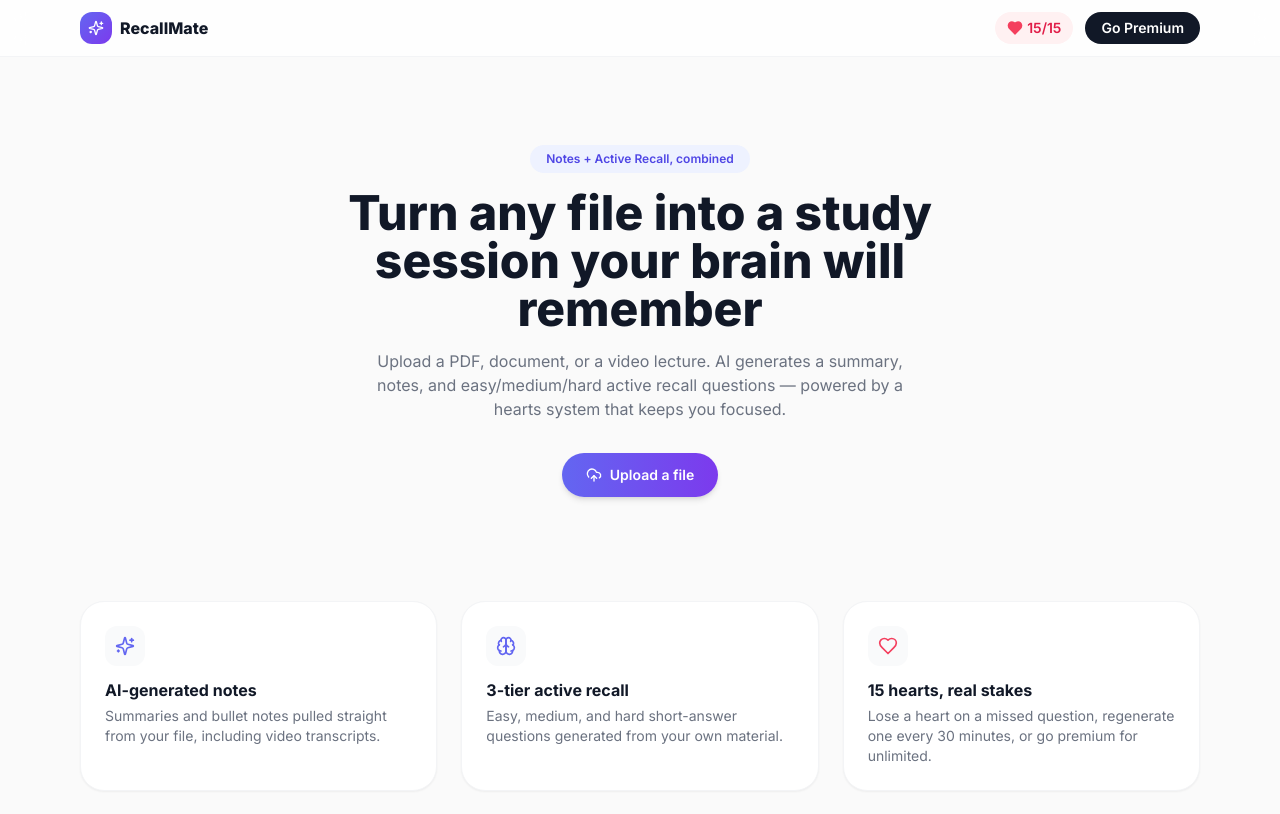
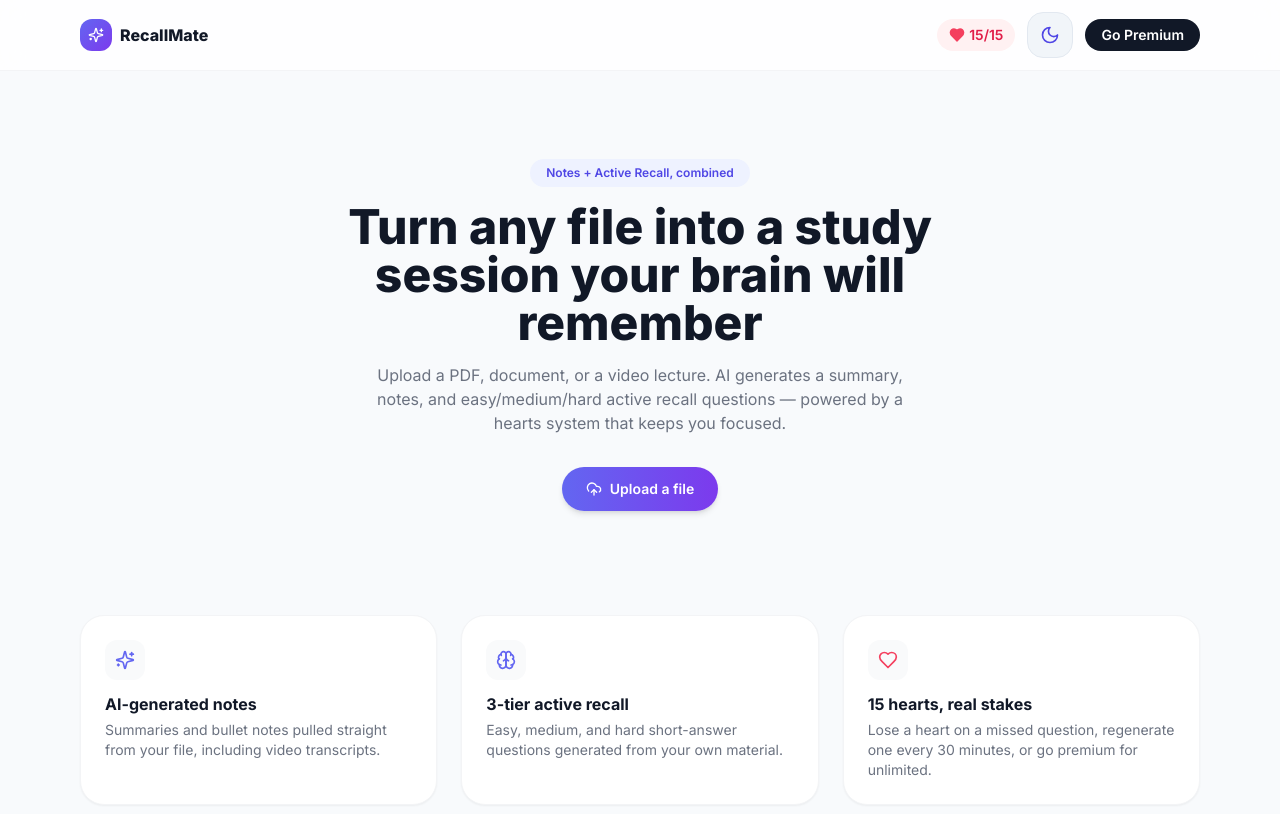
Before and after one commit to mmmedea/Recallmate, a Next.js app: page / in a window 1280 px wide. Shown: the top 814 px of the page. Built offline with nearby package versions, Linux system fonts and the light colour scheme.

Commit message:
Add ThemeProvider and ThemeToggle to Navbar

```diff
--- a/app/layout.tsx
+++ b/app/layout.tsx
@@ -2,21 +2,23 @@ import type { Metadata } from "next";
 import { Inter } from "next/font/google";
 import "@/app/globals.css";
 import Navbar from "@/components/Navbar";
+import { ThemeProvider } from "@/components/ThemeProvider";
 
 const inter = Inter({ subsets: ["latin"] });
 
 export const metadata: Metadata = {
-  title: "RecallMate — Study Smarter with AI",
-  description:
-    "Upload notes, slides, or videos and let AI turn them into active recall questions."
+  title: "RecallMate – Study Smarter with AI",
+  description: "Upload notes, slides and let AI turn them into active recall questions.",
 };
 
 export default function RootLayout({ children }: { children: React.ReactNode }) {
   return (
-    <html lang="en">
-      <body className={`${inter.className} bg-[#fafafa] text-gray-900`}>
-        <Navbar />
-        <main className="mx-auto max-w-6xl px-4 pb-20 pt-6">{children}</main>
+    <html lang="en" suppressHydrationWarning>
+      <body className={`${inter.className} bg-slate-50 dark:bg-slate-950 text-slate-900 dark:text-slate-100 transition-colors duration-200`}>
+        <ThemeProvider attribute="class" defaultTheme="system" enableSystem>
+          <Navbar />
+          <main className="mx-auto max-w-6xl px-4 pb-20 pt-6">{children}</main>
+        </ThemeProvider>
       </body>
     </html>
   );
--- a/components/Navbar.tsx
+++ b/components/Navbar.tsx
@@ -5,6 +5,7 @@ import Link from "next/link";
 import { Sparkles } from "lucide-react";
 import HeartsDisplay from "./HeartsDisplay";
 import PremiumModal from "./PremiumModal";
+import ThemeToggle from "./ThemeToggle";
 import { useAppStore } from "@/lib/store";
 
 export default function Navbar() {
@@ -13,9 +14,9 @@ export default function Navbar() {
 
   return (
     <>
-      <header className="sticky top-0 z-40 border-b border-gray-100 bg-white/80 backdrop-blur-md">
+      <header className="sticky top-0 z-40 border-b border-gray-100 dark:border-slate-800 bg-white/80 dark:bg-slate-900/80 backdrop-blur-md transition-colors duration-200">
         <div className="mx-auto flex max-w-6xl items-center justify-between px-4 py-3">
-          <Link href="/" className="flex items-center gap-2 font-extrabold text-gray-900">
+          <Link href="/" className="flex items-center gap-2 font-extrabold text-gray-900 dark:text-white">
             <div className="flex h-8 w-8 items-center justify-center rounded-xl bg-gradient-to-br from-indigo-500 to-violet-600">
               <Sparkles className="h-4 w-4 text-white" />
             </div>
@@ -24,10 +25,11 @@ export default function Navbar() {
 
           <div className="flex items-center gap-3">
             <HeartsDisplay />
+            <ThemeToggle />
             {!isPremium && (
               <button
                 onClick={() => setPremiumOpen(true)}
-                className="rounded-full bg-gray-900 px-4 py-1.5 text-sm font-semibold text-white hover:bg-gray-800"
+                className="rounded-full bg-gray-900 dark:bg-indigo-600 px-4 py-1.5 text-sm font-semibold text-white hover:bg-gray-800 dark:hover:bg-indigo-500 transition-colors"
               >
                 Go Premium
               </button>
--- /dev/null
+++ b/components/ThemeProvider.tsx
@@ -0,0 +1,8 @@
+"use client";
+
+import * as React from "react";
+import { ThemeProvider as NextThemesProvider } from "next-themes";
+
+export function ThemeProvider({ children, ...props }: React.ComponentProps<typeof NextThemesProvider>) {
+  return <NextThemesProvider {...props}>{children}</NextThemesProvider>;
+}
```
